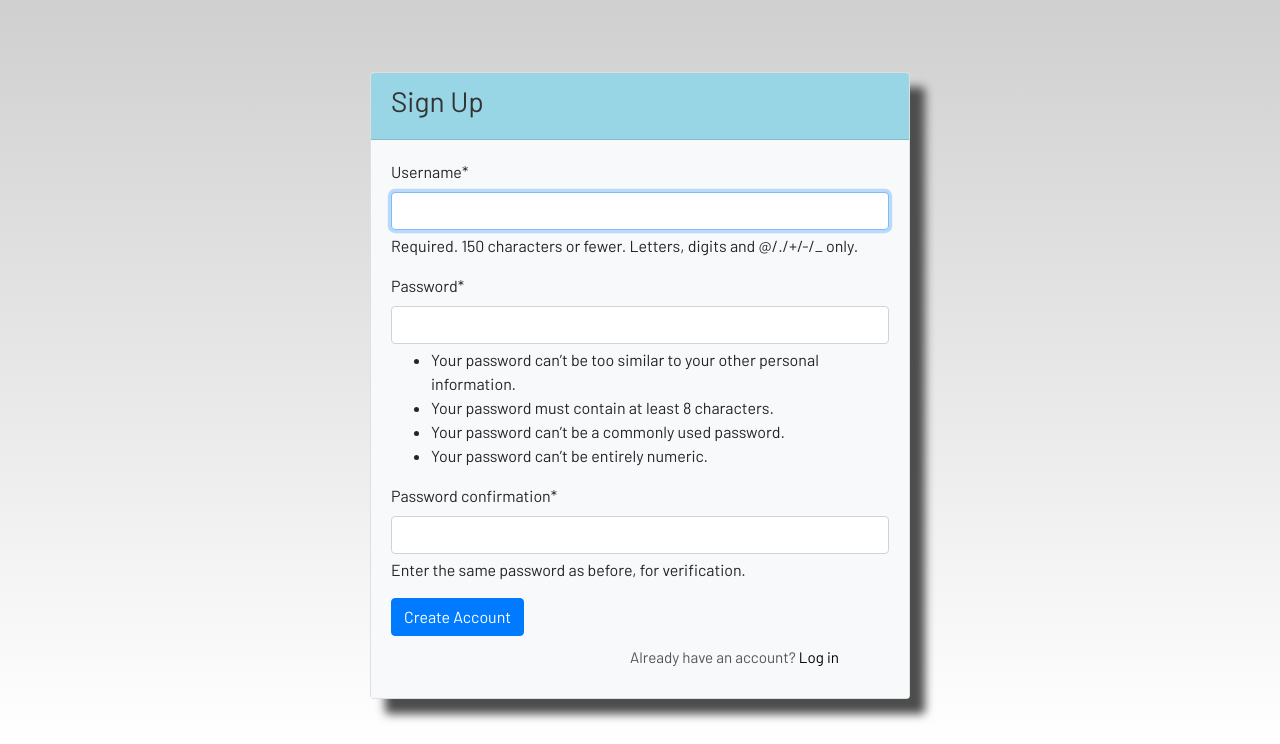
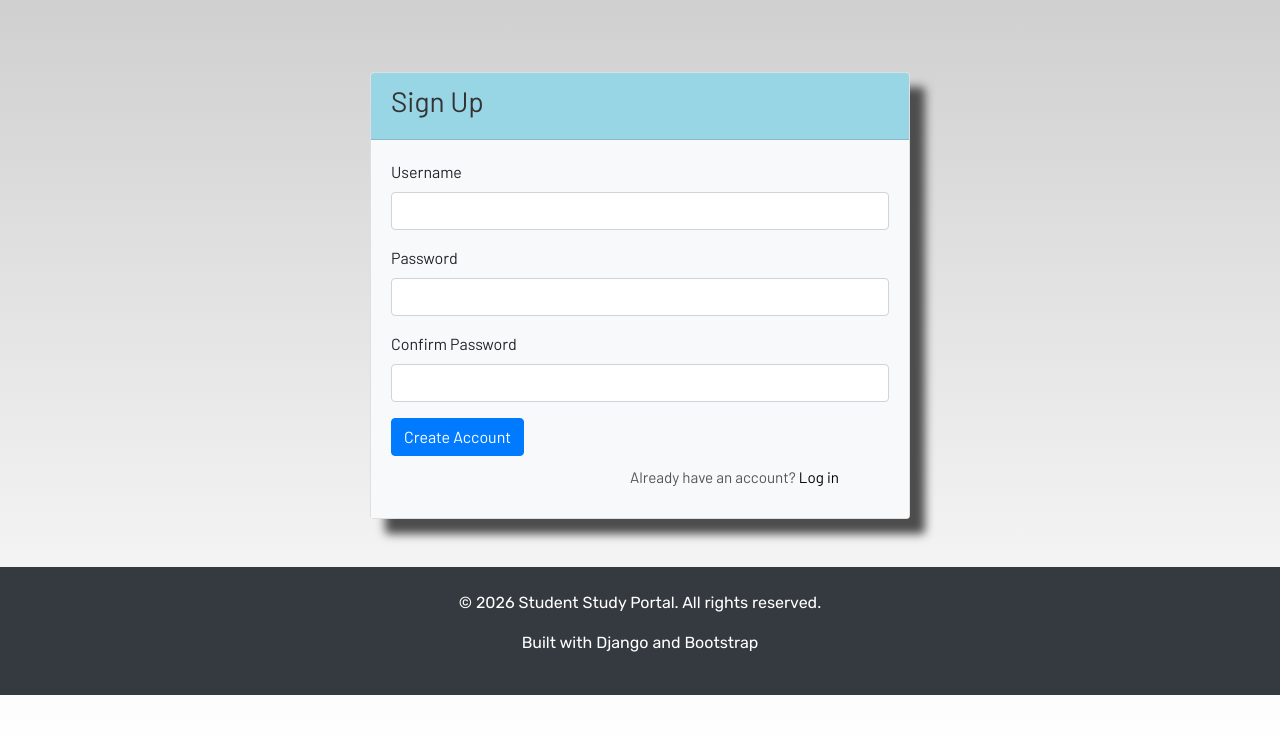
Before and after one commit to prasannapbhurke/student-portal, a Django app: page /signup/ in a window 1280 px wide. Shown: the part 56-800 px from the top of the page. Run offline with Django 5.2, Linux system fonts and the light colour scheme; parts of the project's set-up code (start-up, migrations or seed data) failed here and were passed over; some libraries are stand-ins or nearby versions; some web fonts are replaced.

Commit message:
Simplify signup: manual form without crispy to avoid filter issues; import User

```diff
--- a/project file/Youtube/django/studentstudyportal/dashboard/templates/dashboard/signup.html
+++ b/project file/Youtube/django/studentstudyportal/dashboard/templates/dashboard/signup.html
@@ -1,6 +1,5 @@
 {% extends 'dashboard/base.html' %}
 {% load static %}
-{% load crispy_forms_tags %}
 {% block content %}
 
 <div class="container mt-4">
@@ -13,7 +12,18 @@
                 <div class="card-body">
                     <form method="post">
                         {% csrf_token %}
-                        {{ form|crispy }}
+                        <div class="form-group">
+                            <label for="username">Username</label>
+                            <input type="text" class="form-control" id="username" name="username" required>
+                        </div>
+                        <div class="form-group">
+                            <label for="password1">Password</label>
+                            <input type="password" class="form-control" id="password1" name="password1" required>
+                        </div>
+                        <div class="form-group">
+                            <label for="password2">Confirm Password</label>
+                            <input type="password" class="form-control" id="password2" name="password2" required>
+                        </div>
                         <button type="submit" class="btn btn-primary">Create Account</button>
                     </form>
                     <p class="mt-3">Already have an account? <a href="{% url 'login' %}">Log in</a></p>
--- a/project file/Youtube/django/studentstudyportal/dashboard/views.py
+++ b/project file/Youtube/django/studentstudyportal/dashboard/views.py
@@ -1,11 +1,11 @@
 from django.shortcuts import render, redirect, get_object_or_404
 from django.contrib.auth.decorators import login_required
 from django.contrib import messages
-from django.contrib.auth.forms import UserCreationForm
 from django.utils import timezone
 from django.db import models
 from django.http import HttpResponse
 from django.conf import settings
+from django.contrib.auth.models import User
 import csv
 import requests
 from .models import Note, Homework, Todo, Subtask, Book, DictionaryEntry, ConversionEntry, StudySession, Export
@@ -29,14 +29,21 @@ def home(request):
 def signup(request):
     """User registration"""
     if request.method == 'POST':
-        form = UserCreationForm(request.POST)
-        if form.is_valid():
-            form.save()
-            messages.success(request, 'Account created! You can now log in.')
-            return redirect('login')
-    else:
-        form = UserCreationForm()
-    return render(request, 'dashboard/signup.html', {'form': form})
+        username = request.POST.get('username')
+        password1 = request.POST.get('password1')
+        password2 = request.POST.get('password2')
+        if not username or not password1 or not password2:
+            messages.error(request, 'All fields are required.')
+        elif password1 != password2:
+            messages.error(request, 'Passwords do not match.')
+        else:
+            try:
+                User.objects.create_user(username=username, password=password1)
+                messages.success(request, 'Account created! You can now log in.')
+                return redirect('login')
+            except Exception as e:
+                messages.error(request, f'Error: {e}')
+    return render(request, 'dashboard/signup.html')
 
 
 @login_required
```
